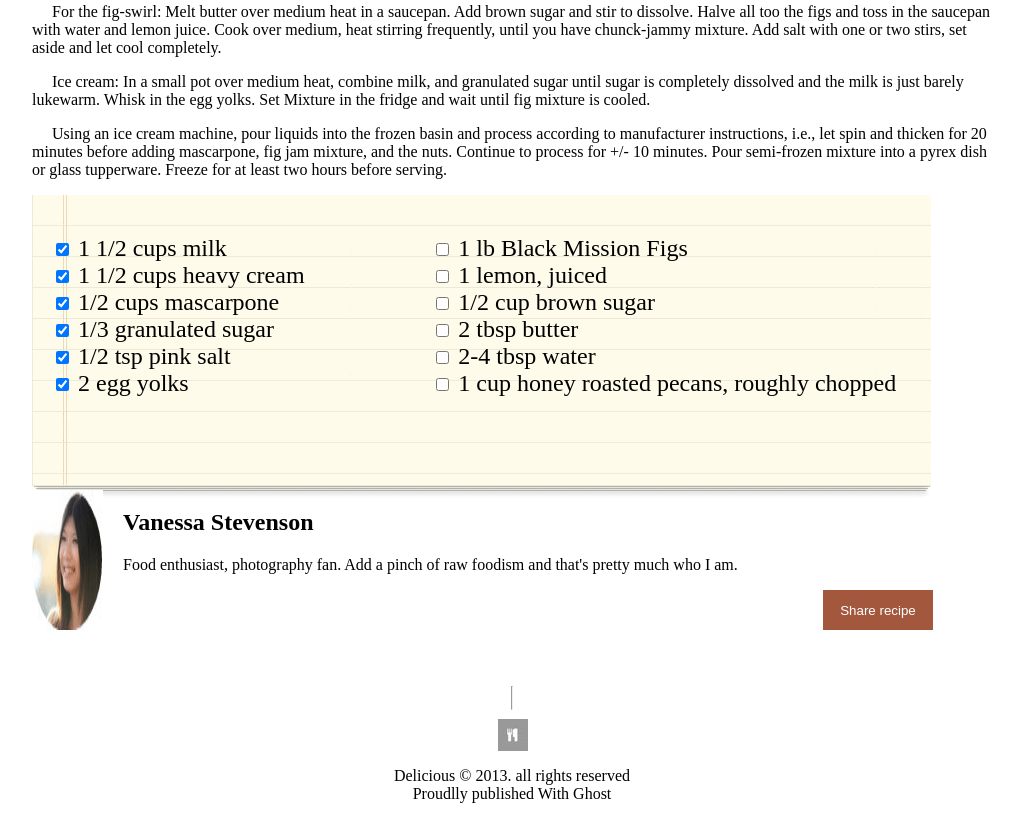
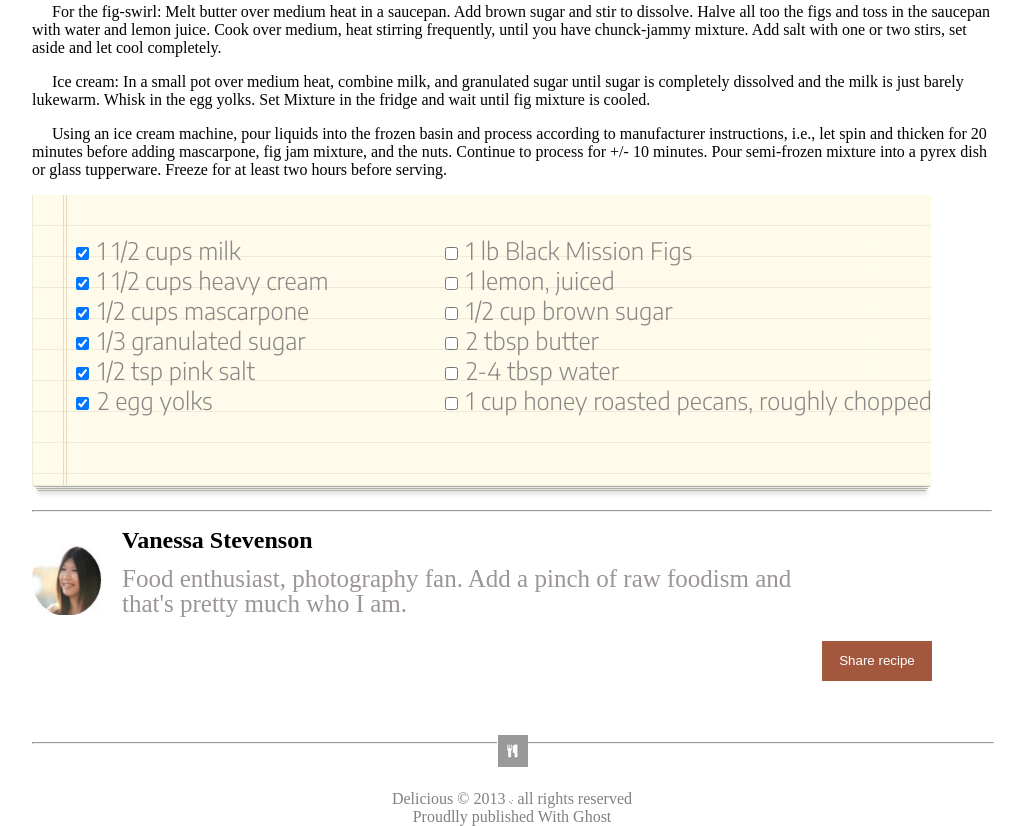
Before and after one commit to salammustafa728/ChocolatePizza301, a plain HTML site: page index.html in a window 1280 px wide. Shown: the part 881-1707 px from the top of the page, without its empty margins (128-1151 px from the left). Before the commit the page ends 1684 px from the top, so only its background shows below. Drawn offline with nearby package versions, Linux system fonts and the light colour scheme; a web font is replaced by a local one.

Commit message:
finish all the design for the choclate pizza page

```diff
--- a/css/style.css
+++ b/css/style.css
@@ -1,7 +1,12 @@
 @import url('https://fonts.googleapis.com/css2?family=Dancing+Script:wght@700&display=swap');
 @import url('https://fonts.googleapis.com/css2?family=Odibee+Sans&family=Oswald&display=swap');
+
 @import url('https://fonts.googleapis.com/css2?family=Dancing+Script:wght@400;700&family=Encode+Sans:wght@300&family=Odibee+Sans&family=Oswald&display=swap');
 @import url('https://fonts.googleapis.com/css2?family=Dancing+Script:wght@400;700&family=Odibee+Sans&family=Oswald&display=swap');
+
+@import url('https://fonts.googleapis.com/css2?family=Dancing+Script:wght@400;700&family=Encode+Sans:wght@300&family=Gloria+Hallelujah&family=Odibee+Sans&family=Oswald&display=swap');
+
+
 body {
     width: 960px;
     margin: auto;
@@ -88,6 +93,8 @@ main section>h1{
 .se-list {
     position: relative;
     height: 22%;
+    font-family: 'Encode Sans', sans-serif;
+    color: rgb(139, 134, 134);
 }
 .list {
     position: absolute;
@@ -95,13 +102,6 @@ main section>h1{
     top: 0px;
     z-index: -1;
 }
-.list{
-
-}
-.list-item{
-
-}
-.hidden-box{}
 .check-form {
 
         display: grid;
@@ -112,7 +112,8 @@ main section>h1{
 
 }
 .form-art1 {
-    padding: 40px 20px;
+    padding: 40px 40px;
+
 }
 .form-art2 {
     padding: 40px 40px;
@@ -122,6 +123,20 @@ main section>h1{
 }
 .profile-art {
     padding-left: 20px;
+    line-height: 1px;
+}
+.pProfile{
+    font-size: 25px;
+    width: 720px;
+    line-height: 25px;
+    font-weight: 100px;
+    color: rgb(155, 149, 149);
+}
+.imgProfile{
+    width: 70px;
+    height: 70px;
+    margin-top: 25px;
+
 }
 .btn {
     position: relative;
@@ -132,16 +147,32 @@ main section>h1{
     height: 40px;
     color: white;
 }
+.indx{
+    position: relative;
 
+}
+.hrLine{
+    position: absolute;
+    /* left: 0px;
+    top: 0px; */
+    width: 100%;
+    z-index: -1;
+    background: rgb(226, 214, 214);
+}
 .ftimg {
     display: block;
     display: block;
     margin-left: auto;
     margin-right: auto;
+    /* z-index: -1; */
 }
 footer {
+    /* position: relative; */
     display: grid;
     grid-template-rows: 40px 1fr 1fr;
     padding-top: 80px;
     text-align: center;
 }
+footer>p{
+    color: gray;
+}
--- a/index.html
+++ b/index.html
@@ -59,8 +59,8 @@
         <section class="se-list">
             <img class="list" src="./image/list-bg.png" alt="">
             <article>
-                        <form class="check-form list2">
-                            <article class="form-art1 list-item">
+                        <form class="check-form">
+                            <article class="form-art1">
                                 <input type="checkbox" class="hidden-box" checked> 1 1/2 cups milk <br>
                                 <input type="checkbox"class="hidden-box" checked> 1 1/2 cups heavy cream <br>
                                 <input type="checkbox" class="hidden-box" checked> 1/2 cups mascarpone <br>
@@ -79,18 +79,24 @@
                         </form>
             </article>
         </section>
+        <hr>
         <section class="profile">
-            <img src="./image/van-pic.png" alt="">
+            <img class="imgProfile" src="./image/van-pic.png" alt="">
             <article class="profile-art">
                 <h2>Vanessa Stevenson</h2>
-                <p>Food enthusiast, photography fan. Add a pinch of raw foodism and that's pretty much who I am.</p>
+                <p class="pProfile">Food enthusiast, photography fan. Add a pinch of raw foodism and that's pretty much who I am.</p>
                 <button class="btn"> Share recipe</button>
             </article>
+
         </section>
     </main>
     <footer>
-       <hr> <img class="ftimg" src="./image/small-logo.png" alt="">
-        <p>Delicious &copy; 2013. all rights reserved <br> Proudlly published With Ghost</p>
+
+        <section class="indx">
+            <hr class="hrLine"> <img class="ftimg" src="./image/small-logo.png" alt="">
+        </section>
+
+        <p>Delicious &copy; 2013 <img src="./image/hr-img.png" alt=""> all rights reserved <br> Proudlly published With Ghost</p>
     </footer>
 </body>
 </html>
```
